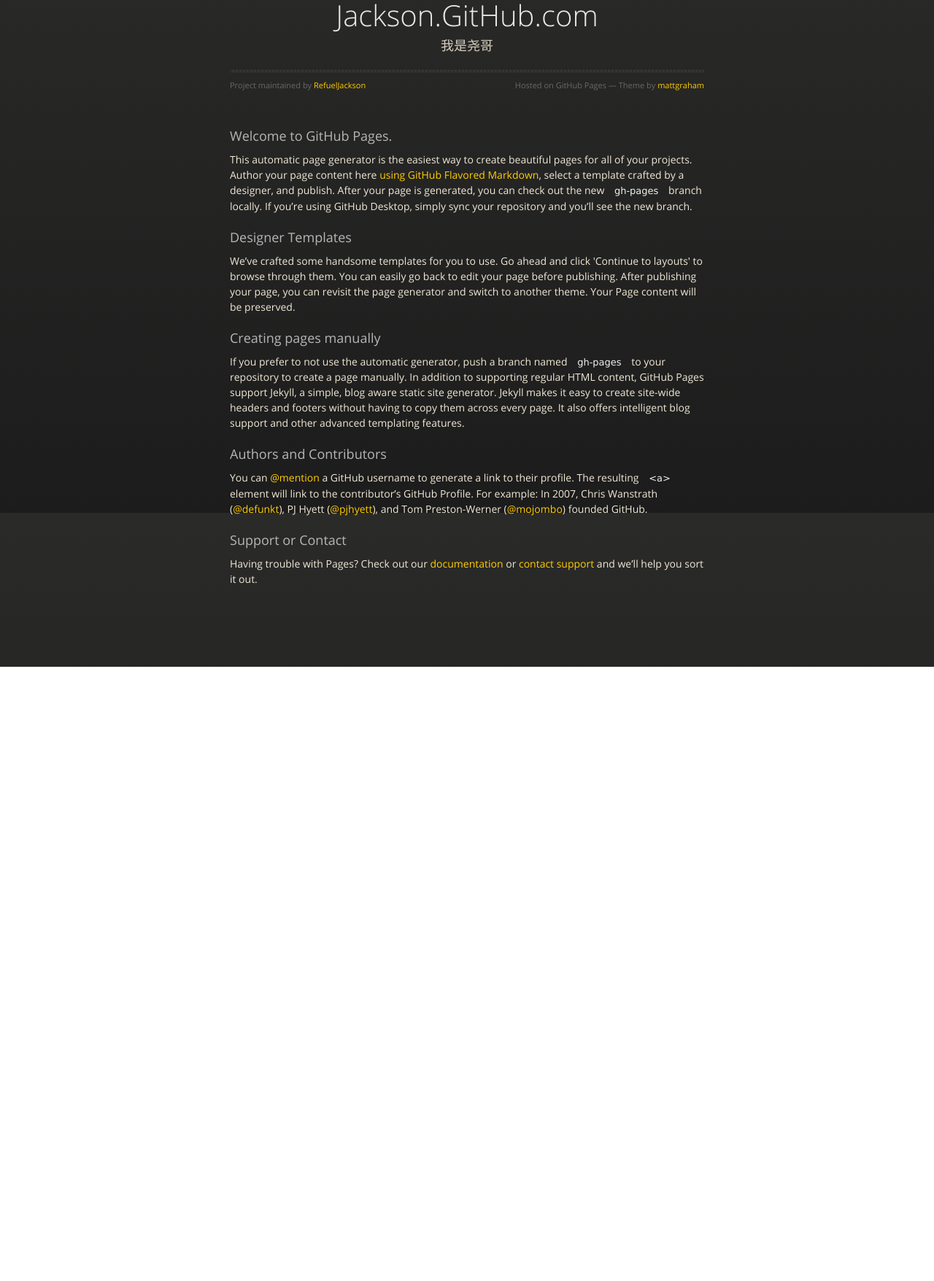
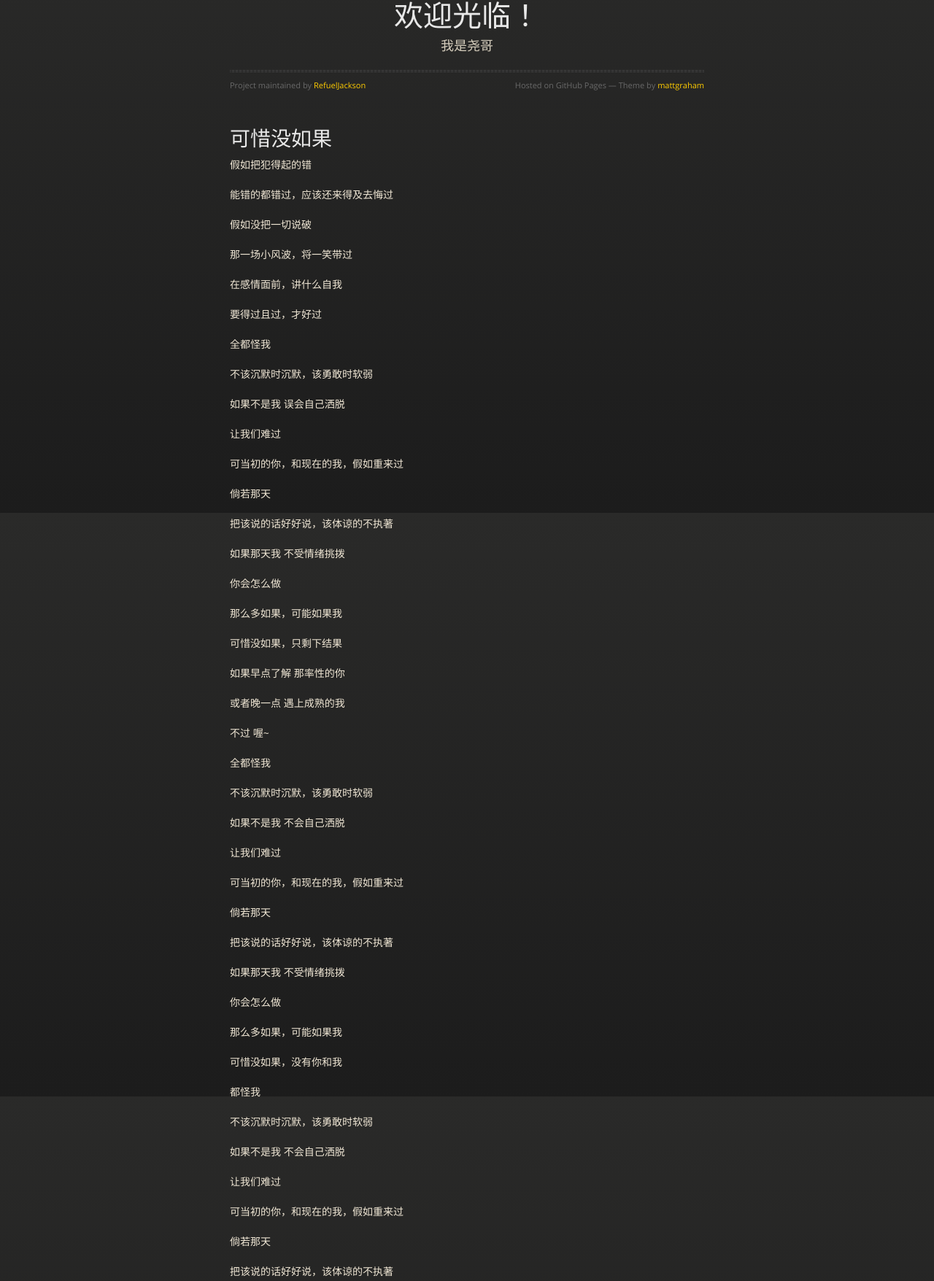
Before and after one commit to EggwithTomato/jackson.github.com, a plain HTML site: page index.html in a window 1280 px wide. Shown: the part 97-1853 px from the top of the page at 73% size. Before the commit the page ends 1011 px from the top, so only its background shows below. Drawn offline with nearby package versions, Linux system fonts and the light colour scheme.

```diff
--- a/index.html
+++ b/index.html
@@ -3,7 +3,7 @@
   <head>
     <meta charset="utf-8">
     <meta http-equiv="X-UA-Compatible" content="chrome=1">
-    <title>Jackson.GitHub.com by RefuelJackson</title>
+    <title>欢迎光临！ by RefuelJackson</title>
     <link rel="stylesheet" href="stylesheets/styles.css">
     <link rel="stylesheet" href="stylesheets/github-dark.css">
     <script src="https://ajax.googleapis.com/ajax/libs/jquery/1.7.1/jquery.min.js"></script>
@@ -31,37 +31,101 @@
 
       <section>
         <div id="title">
-          <h1>Jackson.GitHub.com</h1>
+          <h1>欢迎光临！</h1>
           <p>我是尧哥</p>
           <hr>
           <span class="credits left">Project maintained by <a href="https://github.com/RefuelJackson">RefuelJackson</a></span>
           <span class="credits right">Hosted on GitHub Pages &mdash; Theme by <a href="https://twitter.com/michigangraham">mattgraham</a></span>
         </div>
 
-        <h3>
-<a id="welcome-to-github-pages" class="anchor" href="#welcome-to-github-pages" aria-hidden="true"><span class="octicon octicon-link"></span></a>Welcome to GitHub Pages.</h3>
+        <h1>
+<a id="可惜没如果" class="anchor" href="#%E5%8F%AF%E6%83%9C%E6%B2%A1%E5%A6%82%E6%9E%9C" aria-hidden="true"><span class="octicon octicon-link"></span></a>可惜没如果</h1>
 
-<p>This automatic page generator is the easiest way to create beautiful pages for all of your projects. Author your page content here <a href="https://guides.github.com/features/mastering-markdown/">using GitHub Flavored Markdown</a>, select a template crafted by a designer, and publish. After your page is generated, you can check out the new <code>gh-pages</code> branch locally. If you’re using GitHub Desktop, simply sync your repository and you’ll see the new branch.</p>
+<p>假如把犯得起的错</p>
 
-<h3>
-<a id="designer-templates" class="anchor" href="#designer-templates" aria-hidden="true"><span class="octicon octicon-link"></span></a>Designer Templates</h3>
+<p>能错的都错过，应该还来得及去悔过</p>
 
-<p>We’ve crafted some handsome templates for you to use. Go ahead and click 'Continue to layouts' to browse through them. You can easily go back to edit your page before publishing. After publishing your page, you can revisit the page generator and switch to another theme. Your Page content will be preserved.</p>
+<p>假如没把一切说破</p>
 
-<h3>
-<a id="creating-pages-manually" class="anchor" href="#creating-pages-manually" aria-hidden="true"><span class="octicon octicon-link"></span></a>Creating pages manually</h3>
+<p>那一场小风波，将一笑带过</p>
 
-<p>If you prefer to not use the automatic generator, push a branch named <code>gh-pages</code> to your repository to create a page manually. In addition to supporting regular HTML content, GitHub Pages support Jekyll, a simple, blog aware static site generator. Jekyll makes it easy to create site-wide headers and footers without having to copy them across every page. It also offers intelligent blog support and other advanced templating features.</p>
+<p>在感情面前，讲什么自我</p>
 
-<h3>
-<a id="authors-and-contributors" class="anchor" href="#authors-and-contributors" aria-hidden="true"><span class="octicon octicon-link"></span></a>Authors and Contributors</h3>
+<p>要得过且过，才好过</p>
 
-<p>You can <a href="https://github.com/blog/821" class="user-mention">@mention</a> a GitHub username to generate a link to their profile. The resulting <code>&lt;a&gt;</code> element will link to the contributor’s GitHub Profile. For example: In 2007, Chris Wanstrath (<a href="https://github.com/defunkt" class="user-mention">@defunkt</a>), PJ Hyett (<a href="https://github.com/pjhyett" class="user-mention">@pjhyett</a>), and Tom Preston-Werner (<a href="https://github.com/mojombo" class="user-mention">@mojombo</a>) founded GitHub.</p>
+<p>全都怪我</p>
 
-<h3>
-<a id="support-or-contact" class="anchor" href="#support-or-contact" aria-hidden="true"><span class="octicon octicon-link"></span></a>Support or Contact</h3>
+<p>不该沉默时沉默，该勇敢时软弱</p>
 
-<p>Having trouble with Pages? Check out our <a href="https://help.github.com/pages">documentation</a> or <a href="https://github.com/contact">contact support</a> and we’ll help you sort it out.</p>
+<p>如果不是我 误会自己洒脱</p>
+
+<p>让我们难过</p>
+
+<p>可当初的你，和现在的我，假如重来过</p>
+
+<p>倘若那天</p>
+
+<p>把该说的话好好说，该体谅的不执著</p>
+
+<p>如果那天我 不受情绪挑拨</p>
+
+<p>你会怎么做</p>
+
+<p>那么多如果，可能如果我</p>
+
+<p>可惜没如果，只剩下结果</p>
+
+<p>如果早点了解 那率性的你</p>
+
+<p>或者晚一点 遇上成熟的我</p>
+
+<p>不过 喔~</p>
+
+<p>全都怪我</p>
+
+<p>不该沉默时沉默，该勇敢时软弱</p>
+
+<p>如果不是我 不会自己洒脱</p>
+
+<p>让我们难过</p>
+
+<p>可当初的你，和现在的我，假如重来过</p>
+
+<p>倘若那天</p>
+
+<p>把该说的话好好说，该体谅的不执著</p>
+
+<p>如果那天我 不受情绪挑拨</p>
+
+<p>你会怎么做</p>
+
+<p>那么多如果，可能如果我</p>
+
+<p>可惜没如果，没有你和我</p>
+
+<p>都怪我</p>
+
+<p>不该沉默时沉默，该勇敢时软弱</p>
+
+<p>如果不是我 不会自己洒脱</p>
+
+<p>让我们难过</p>
+
+<p>可当初的你，和现在的我，假如重来过</p>
+
+<p>倘若那天</p>
+
+<p>把该说的话好好说，该体谅的不执著</p>
+
+<p>如果那天我 不受情绪挑拨</p>
+
+<p>你会怎么做</p>
+
+<p>那么多如果，可能如果我</p>
+
+<p>可惜没如果，只剩下结果</p>
+
+<p>可惜没如果</p>
       </section>
 
     </div>
```
Also changed, not shown: params.json (+1 -1 lines).
